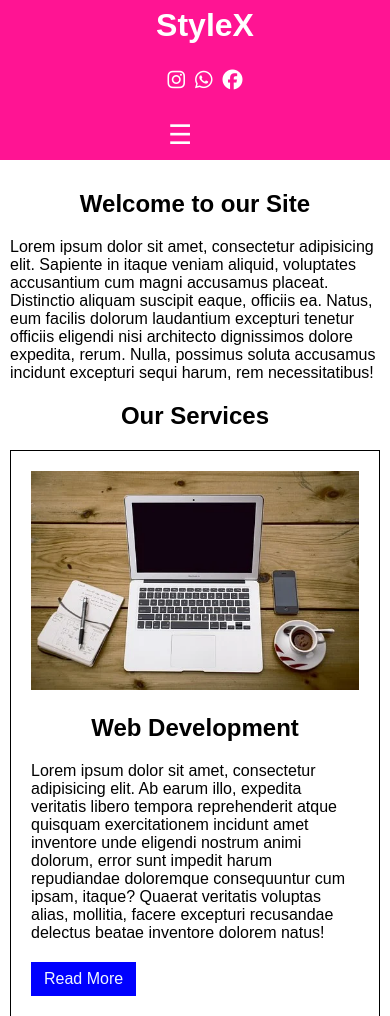
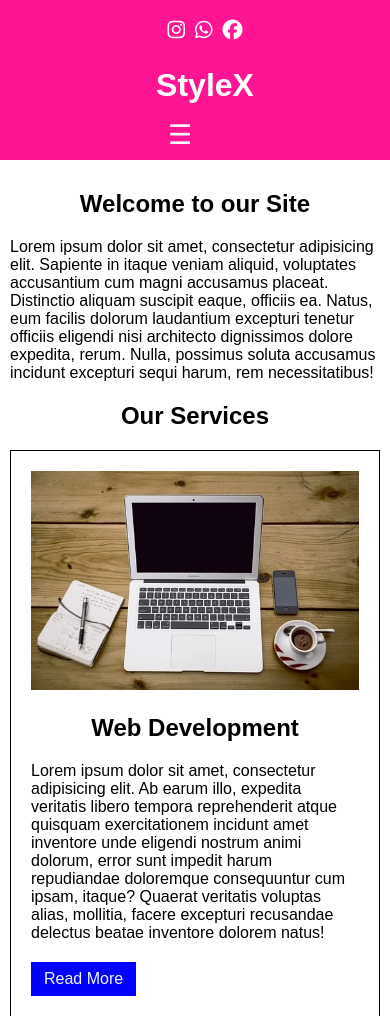
Before and after one commit to ibhaskarbisht/Web-Dev, a plain HTML site: page A basic responsive website layout/index.html in a window 390 px wide. Shown: the top 1016 px of the page. Drawn offline with Linux system fonts and the light colour scheme.

Commit message:
Update style.css

```diff
--- a/A basic responsive website layout/style.css
+++ b/A basic responsive website layout/style.css
@@ -226,7 +226,7 @@ display: none;
 
 
     }
-    .social-media{
+    .social-links{
 order:-2;}
 
     header{
```
